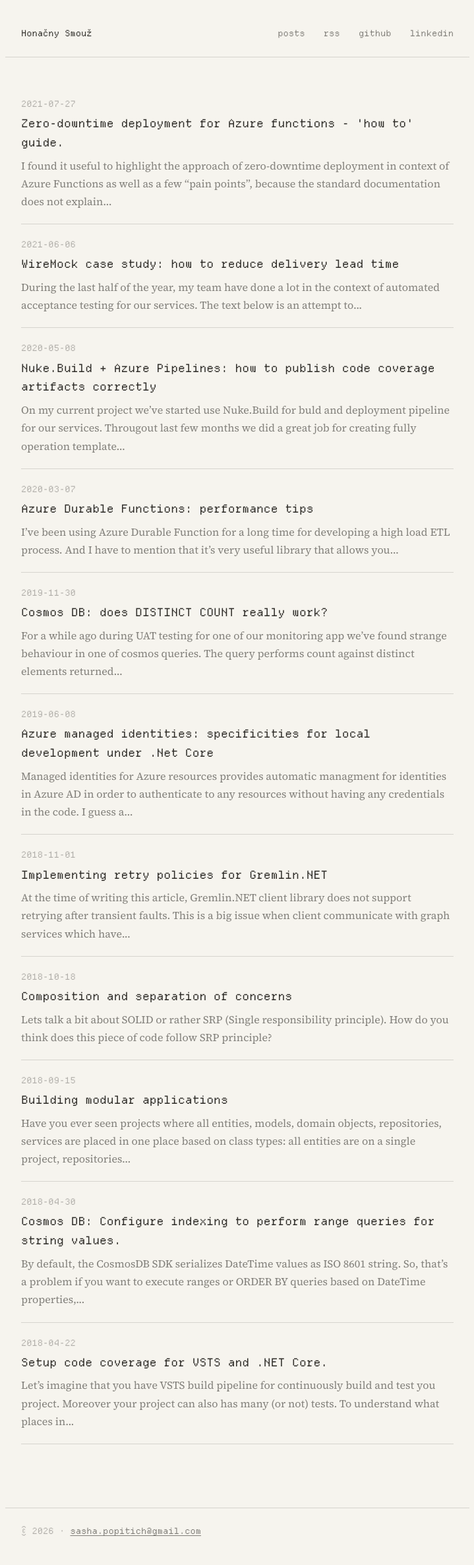
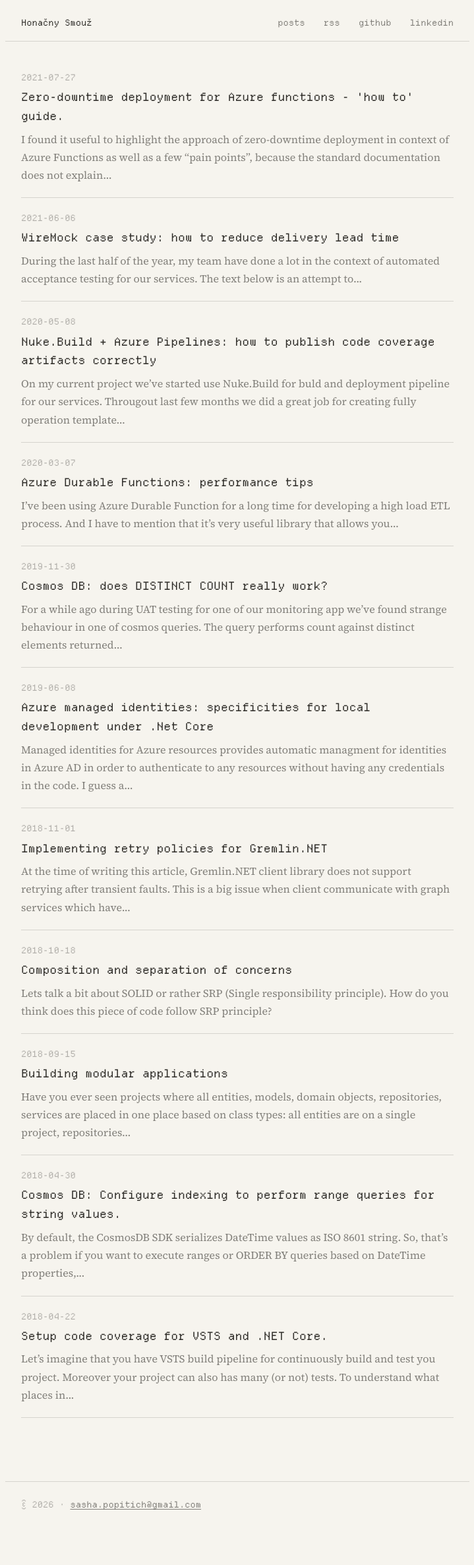
Before and after one commit to spzSource/spzSource.github.io, a Jekyll site: the page built from index.md, in a window 1280 px wide. Shown: the whole page at 66% size, without its empty margins (280-999 px from the left). Built offline with Jekyll 4.4.1, drawn with Linux system fonts in a browser that asks for light colours; after the commit the page ends 2332 px from its top, so only the background shows below that.

Commit message:
Tighten vertical spacing between header and content

```diff
--- a/assets/css/style.css
+++ b/assets/css/style.css
@@ -70,12 +70,12 @@ h1, h2, h3, h4, h5, h6 { font-family: var(--mono); }
   font-family: var(--mono);
 }
 
-.site-header { padding: 2.5rem 0 0; }
+.site-header { padding: 1.5rem 0 0; }
 
 .top-nav {
   display: flex; justify-content: space-between; align-items: baseline;
   flex-wrap: wrap; gap: 0.5rem 1.5rem;
-  padding-bottom: 1.5rem;
+  padding-bottom: 1rem;
   border-bottom: 1px solid var(--rule);
   font-size: 0.8125rem;
 }
@@ -131,7 +131,7 @@ h1, h2, h3, h4, h5, h6 { font-family: var(--mono); }
   border: 0;
 }
 
-.post-list { list-style: none; padding: 0; margin-top: 2.5rem; }
+.post-list { list-style: none; padding: 0; margin-top: 1.5rem; }
 
 .post-list li {
   padding: 1.25rem 0;
@@ -161,7 +161,7 @@ h1, h2, h3, h4, h5, h6 { font-family: var(--mono); }
 
 /* ---------- post ---------- */
 
-.post-header { padding: 4rem 0 2rem; }
+.post-header { padding: 2.5rem 0 2rem; }
 
 .post-header h1 {
   font-size: 1.625rem;
@@ -305,7 +305,7 @@ code, pre, kbd { font-family: var(--mono); }
 
 @media (max-width: 40rem) {
   body { font-size: 0.875rem; }
-  .post-header { padding-top: 3rem; }
+  .post-header { padding-top: 2rem; }
 }
 
 /* ============================================================
```
